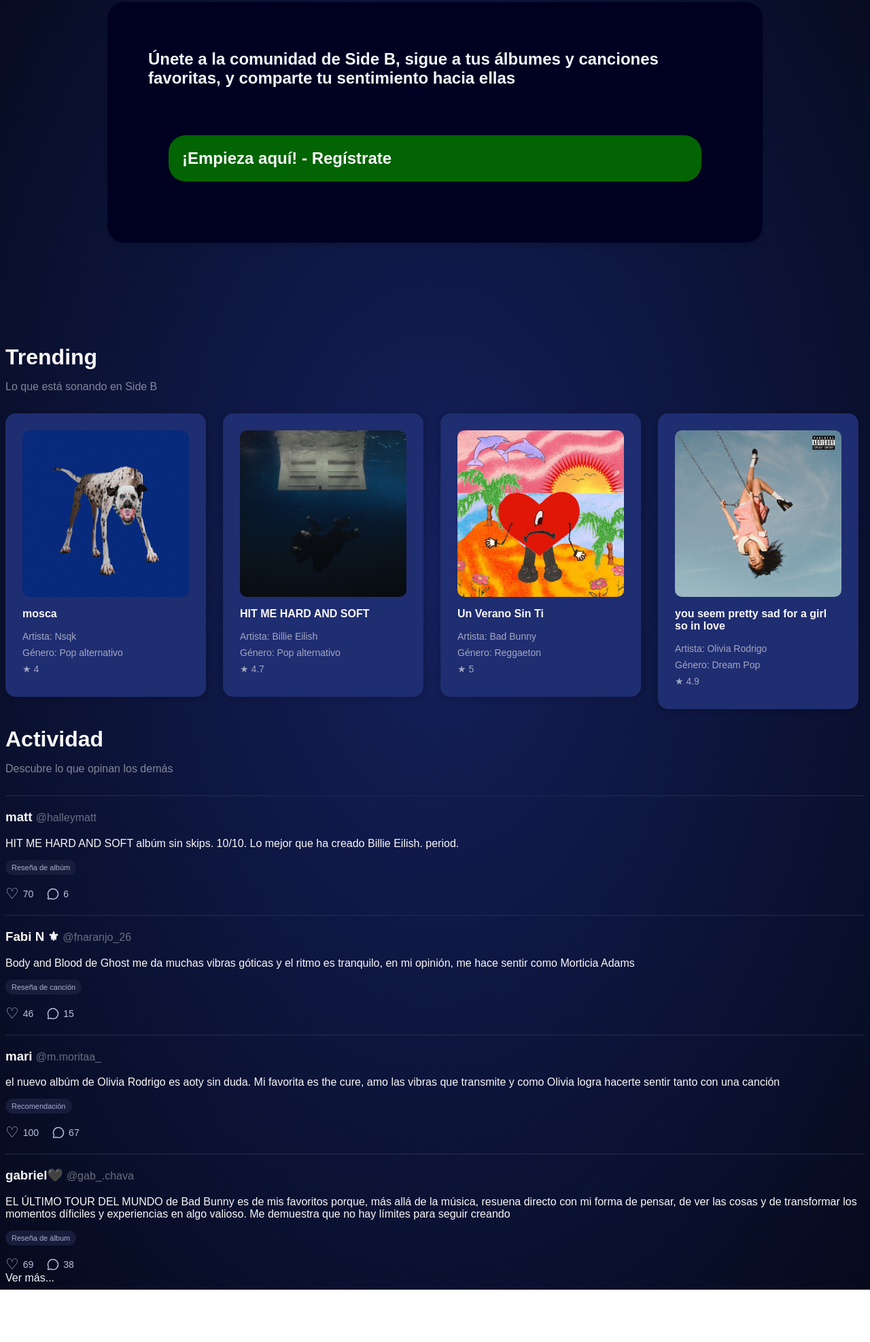
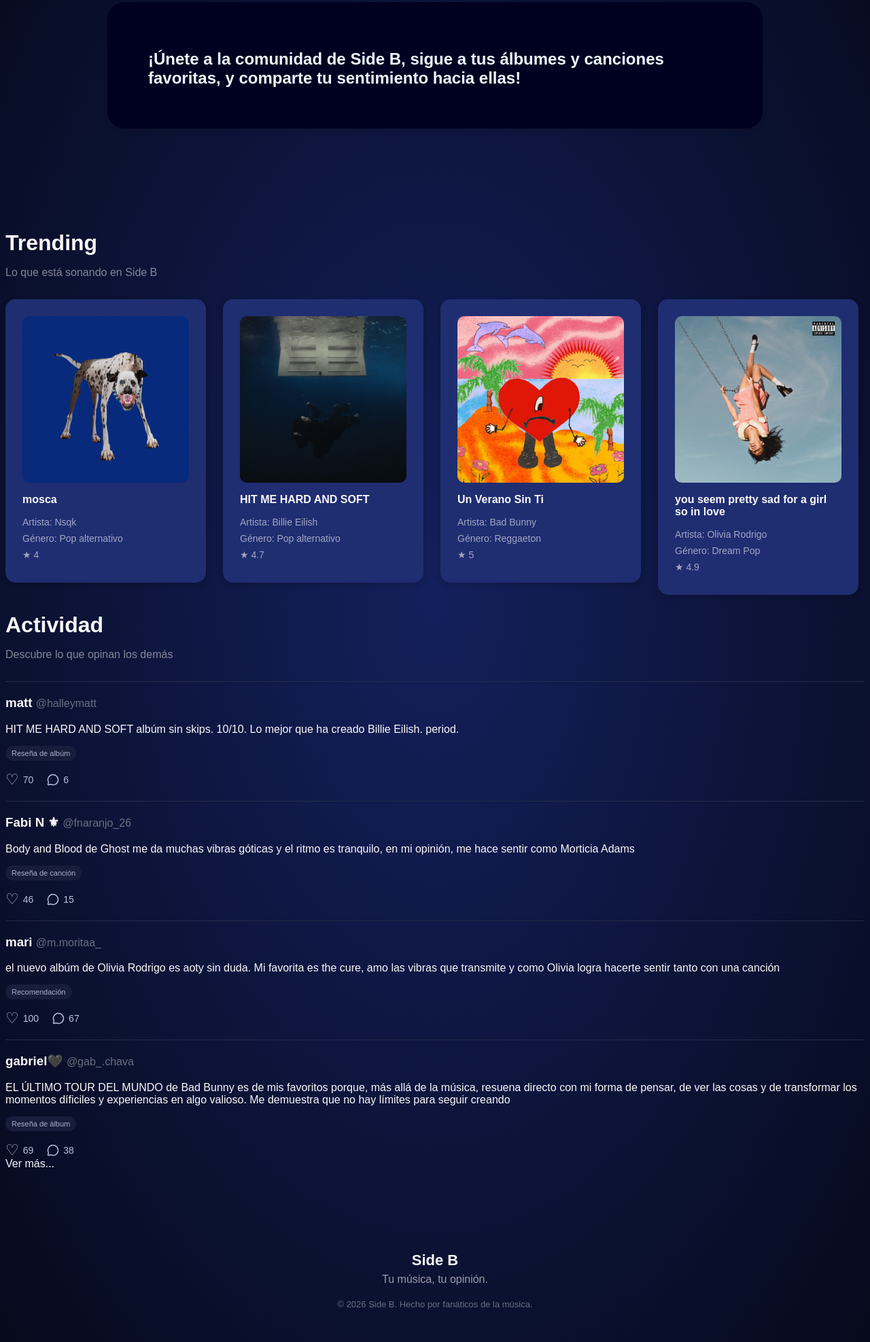
Before and after one commit to fabiolaamesen/proyecto-side-b, a plain HTML site: page html/index.html in a window 1280 px wide. Shown: the part 223-2197 px from the top of the page at 68% size. Before the commit the page ends 2120 px from the top, so only its background shows below. Drawn offline with Linux system fonts and the light colour scheme.

Commit message:
Se agrego footer a los archivos y hover a los enlaces

```diff
--- a/css/style.css
+++ b/css/style.css
@@ -13,6 +13,11 @@ nav{
 a{
     text-decoration: none;
     color: rgb(240, 248, 255);
+    transition: transform 0.3s ease;
+}
+a:hover{
+    transform: scale(1.1);
+    color: #4ee1b0;
 }
 .navegacion{
     display: flex;
@@ -28,16 +33,7 @@ a{
     color:aliceblue;
 
 }
-#registrate{
-    background-color: rgb(3, 100, 3);
-    padding: 20px;
-    margin: 70px 50px 50px 30px;
-    border-radius: 25px;
-    transition: transform 0.3s ease;
-}
-#registrate:hover{
-    transform: translateY(-5px)
-}
+
 header{
     background-color: rgb(0, 0, 33);
     border-radius: 25px;
@@ -47,11 +43,11 @@ header{
     padding-left: 60px;
     margin: 150px;
 }
-#secciones h2{
+.secciones h2{
     font-size: 32px;
     margin-bottom: 0px;
 }
-#secciones p{
+.secciones p{
     font-size: 16px;
     margin-bottom: 30px;
     opacity: 50%;
@@ -133,3 +129,23 @@ hr{
     font-weight: lighter;
     font-size: 16px;
 }
+footer{
+    margin-top: 80px;
+    padding: 40px 20px;
+
+    text-align: center;
+}
+.footer-nombre{
+    font-size: 22px;
+    font-weight: bold;
+    margin: 0;
+}
+.footer-lema{
+    opacity: 60%;
+    margin: 6px 0 20px;
+}
+.footer-copy{
+    font-size: 13px;
+    opacity: 40%;
+    margin: 0;
+}
--- a/html/index.html
+++ b/html/index.html
@@ -35,16 +35,14 @@
     <!--Breve biografía de la página-->
     <header>
         <h2 id="biografia">
-            Únete a la comunidad de Side B, sigue a tus álbumes y canciones favoritas, y comparte tu sentimiento hacia ellas
-        </h2>
-        <h2 id="registrate">
-            ¡Empieza aquí! - Regístrate
+            ¡Únete a la comunidad de Side B, sigue a tus álbumes y canciones favoritas,
+            y comparte tu sentimiento hacia ellas!
         </h2>
 
     </header>
     <!--Sección principal de la página-->
     <main>
-        <section id="secciones">
+        <section class="secciones">
             <!--Reseñas en tendencia-->
         <h2>
             Trending
@@ -153,7 +151,7 @@
         </div>
 
         <!--Actividad de otros usuarios-->
-        <section id="secciones">
+        <section class="secciones">
             <h2>
                 Actividad
             </h2>
@@ -271,5 +269,11 @@
         </div>
     </main>
 </body>
-
+ <footer>
+    <div class="footer-contenido">
+        <p class="footer-nombre">Side B</p>
+        <p class="footer-lema">Tu música, tu opinión.</p>
+        <p class="footer-copy">© 2026 Side B. Hecho por fanáticos de la música.</p>
+    </div>
+</footer>
 </html>
```
Also changed, not shown: html/acerca-de.html (+7 -0 lines), html/crear-publicacion.html (+9 -0 lines), html/perfil.html (+7 -0 lines), html/resenas.html (+7 -1 lines).
